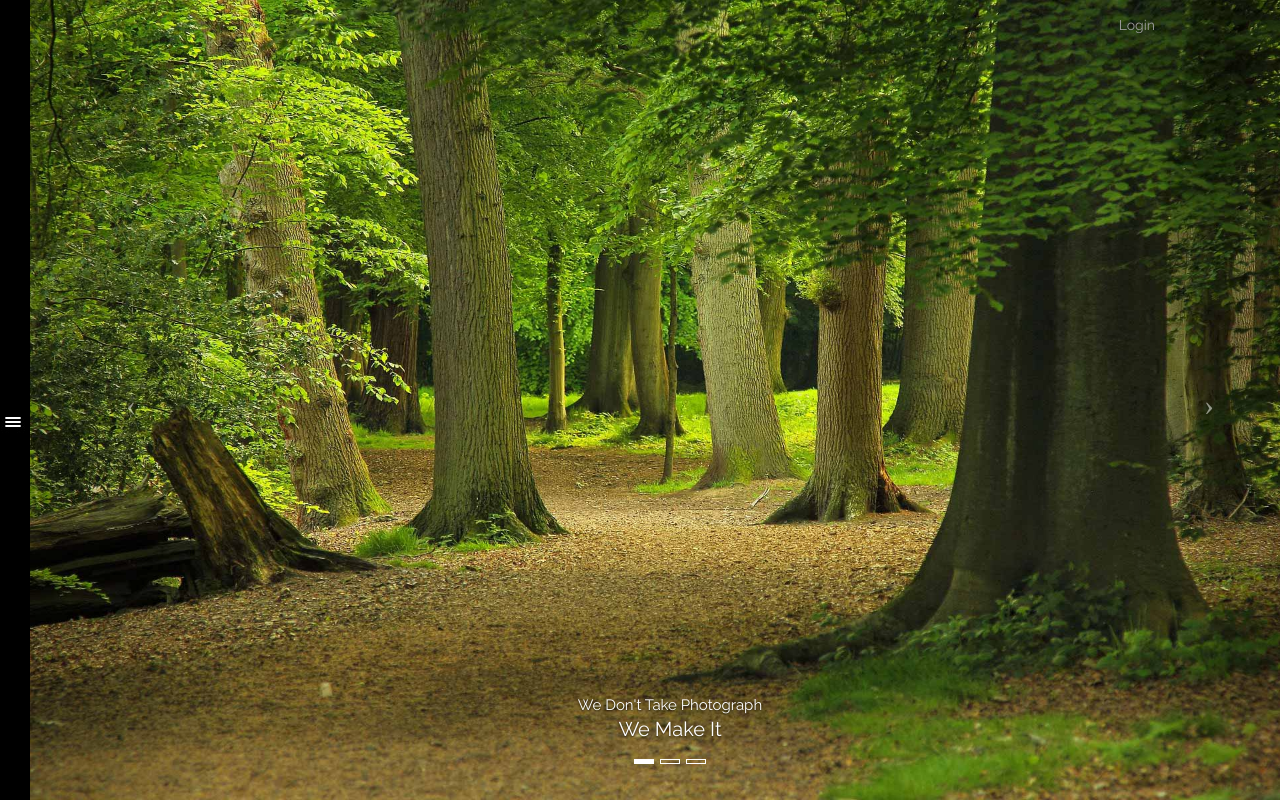
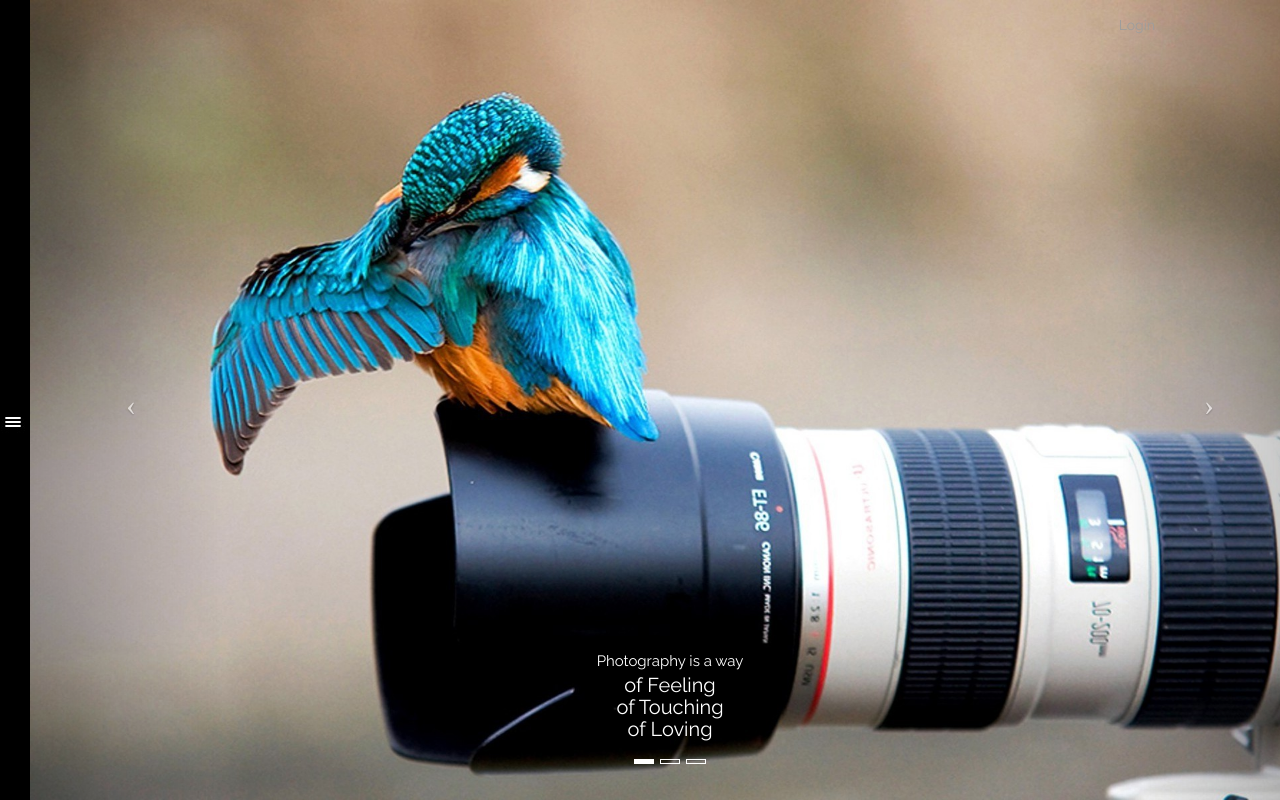
Before and after one commit to icbjayasinghe/GK-Photography, a CodeIgniter app: page /GK-Photography/ in a window 1280 px wide. Run offline with CodeIgniter, Linux system fonts and the light colour scheme; some libraries are stand-ins or nearby versions.

Commit message:
static pages completed

```diff
--- a/application/views/admin/admin_home.php
+++ b/application/views/admin/admin_home.php
@@ -27,7 +27,7 @@
                     <a href="<?php echo base_url();?>index.php/administrator/appointments" class="list-group-item ref">Appointments</a>
                     <a href="services.html" class="list-group-item">Services</a>
                     <a href="contact.html" class="list-group-item">Contact</a>
-                    <a href="portfolio-1-col.html" class="list-group-item">1 Column Portfolio</a>
+                    <a href="portfolio-1-col.html" class="list-group-item">Suggestions</a>
                     <a href="portfolio-2-col.html" class="list-group-item">2 Column Portfolio</a>
                     <a href="portfolio-3-col.html" class="list-group-item">3 Column Portfolio</a>
                     <a href="portfolio-4-col.html" class="list-group-item">4 Column Portfolio</a>
--- a/application/views/gallery.php
+++ b/application/views/gallery.php
@@ -47,9 +47,9 @@
 <div class="navmenu navmenu-default navmenu-fixed-left">
     <ul class="nav navmenu-nav">
         <li><a href="<?php echo base_url();?>index.php/welcome/index">Home</a></li>
-        <li><a href="<?php echo base_url();?>index.php/welcome/works">Works</a></li>
+        <!-- <li><a href="<?php echo base_url();?>index.php/welcome/works">Works</a></li> -->
         <li><a href="<?php echo base_url();?>index.php/welcome/gallery">Gallery</a></li>
-        <li><a href="<?php echo base_url();?>index.php/welcome/blog">Blog</a></li>
+        <!-- <li><a href="<?php echo base_url();?>index.php/welcome/blog">Blog</a></li> -->
         <li><a href="<?php echo base_url();?>index.php/welcome/contact">Contact</a></li>
     </ul>
     <a class="navmenu-brand" href="#"><img src="<?php echo base_url();?>img/logo-original.png" width="160"></a>
--- a/application/views/header.php
+++ b/application/views/header.php
@@ -44,9 +44,9 @@
 
     <ul class="nav navmenu-nav">
         <li><a href="<?php echo base_url();?>index.php/welcome/index">Home</a></li>
-        <li><a href="<?php echo base_url();?>index.php/welcome/works">Works</a></li>
+        <!-- <li><a href="<?php echo base_url();?>index.php/welcome/works">Works</a></li> -->
         <li><a href="<?php echo base_url();?>index.php/welcome/gallery">Gallery</a></li>
-        <li><a href="<?php echo base_url();?>index.php/welcome/blog">Blog</a></li>
+        <!-- <li><a href="<?php echo base_url();?>index.php/welcome/blog">Blog</a></li> -->
         <li><a href="<?php echo base_url();?>index.php/welcome/contact">Contact</a></li>
     </ul>
     <a class="navmenu-brand" href="#"><img src="<?php echo base_url();?>img/logo-original.png" width="160"></a>
@@ -89,7 +89,7 @@
 
 
                     }else{
-                        ?><a href="<?php echo base_url('index.php/Login/LoginUser')?>">Login</a>
+                        ?><a style="color:black href="https://themewagon.com/";" href="<?php echo base_url('index.php/Login/LoginUser')?>">Login</a>
 
                         <?php
 
--- a/application/views/home.php
+++ b/application/views/home.php
@@ -13,28 +13,28 @@
             <div class="item active">
                 <!-- Set the first backgrou-nd image using inline CSS below. -->
                 <!-- <div class="fill" style="background-image:url('img/bg.jpg');"></div> -->
-                <img src="<?php echo base_url();?>img/bg.jpg" alt="First slide">
+                <img src="<?php echo base_url();?>img/home1.jpg" alt="First slide">
                 <div class="carousel-caption">
-                  <h2 class="sub-title-home">We Don't Take Photograph</h2>
-                  <h1 class="title-home">We Make It</h1>
+                  <h2 class="sub-title-home">Photography is a way</h2>
+                  <h1 class="title-home">of Feeling<br>of Touching<br>of Loving</h1>
                 </div>
             </div>
             <div class="item">
                 <!-- Set the second background image using inline CSS below. -->
                 <!-- <div class="fill" style="background-image:url('img/bg1.jpg');"></div> -->
-                <img src="<?php echo base_url();?>img/bg1.jpg" alt="Second slide">
+                <img src="<?php echo base_url();?>img/home2.jpg" alt="Second slide">
                 <div class="carousel-caption">
-                  <h2 class="sub-title-home">We Don't Take Photograph</h2>
-                  <h1 class="title-home">We Make It</h1>
+                  <h2 class="sub-title-home">Let Your Sunset Sun Shine</h2>
+                  <h1 class="title-home">and All will align</h1>
                 </div>
             </div>
             <div class="item">
                 <!-- Set the third background image using inline CSS below. -->
                 <!-- <div class="fill" style="background-image:url('img/bg3.jpg');"></div> -->
-                <img src="<?php echo base_url();?>img/bg3.jpg" alt="Third slide">
+                <img src="<?php echo base_url();?>img/home3.jpg" alt="Third slide">
                 <div class="carousel-caption">
-                  <h2 class="sub-title-home">We Don't Take Photograph</h2>
-                  <h1 class="title-home">We Make It</h1>
+                  <h2 class="sub-title-home">Smile</h2>
+                  <h1 class="title-home">the only fashion<br>that lasts forever</h1>
                 </div>
             </div>
         </div>
```
Also changed, not shown: application/controllers/Ctrl_suggestion.php (added, +49 -0 lines), application/models/Model_suggestion.php (added, +36 -0 lines), application/views/contact.php (+33 -12 lines), img/bg.jpg (deleted), img/bg1.jpg (deleted), img/bg2.jpg (deleted), img/bg3.jpg (deleted), img/home1.jpg (added), img/home2.jpg (added), img/home3.jpg (added).
